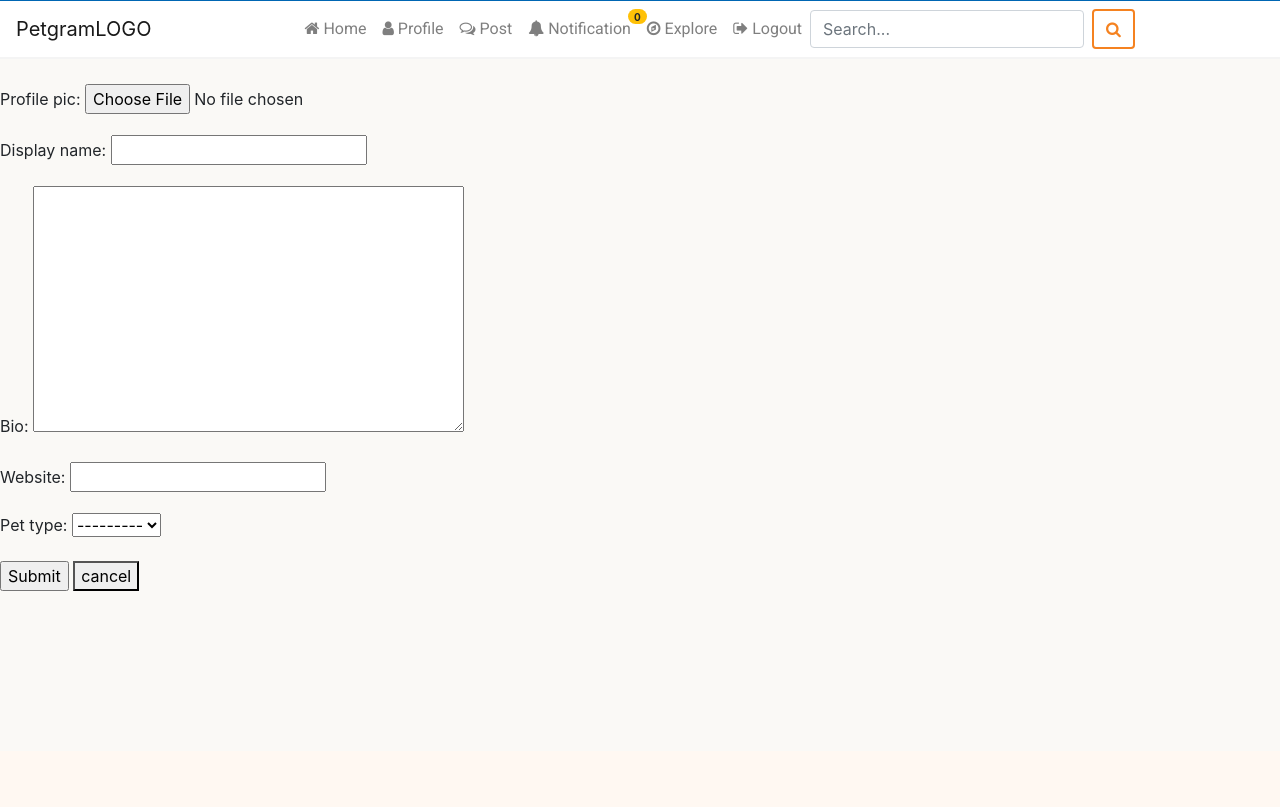
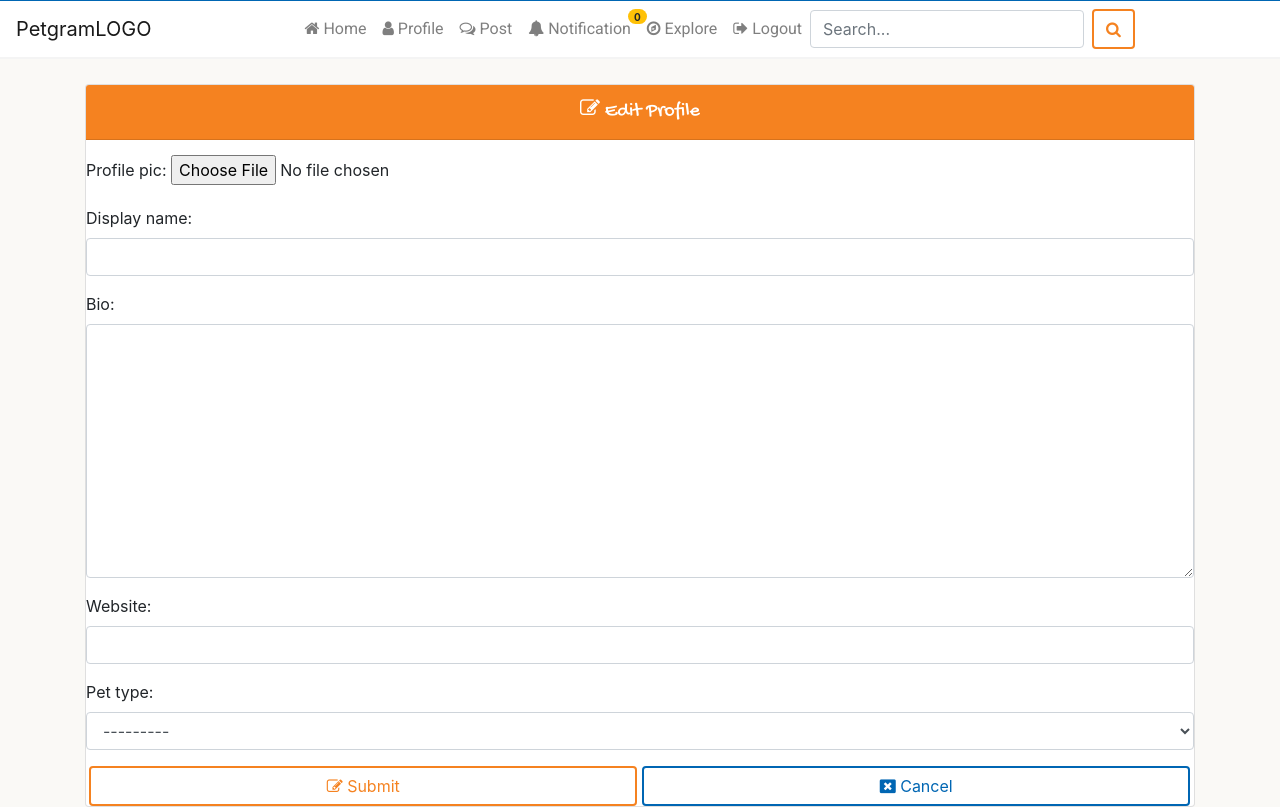
Before and after one commit to Eli-J-Camara/PetGram, a Django app: page /edit/1/ in a window 1280 px wide. Shown: the part 49-856 px from the top of the page. Before the commit the page ends 640 px from the top, so only its background shows below. Run offline with Django 3.2, Linux system fonts and the light colour scheme; the visitor is signed in with stand-in values (Sample User, id 1); data comes from the database, SQL or seed files in the repository; data that the repository does not hold is empty; some libraries are stand-ins or nearby versions.

Commit message:
edit profile css done

```diff
--- a/static/css/style.css
+++ b/static/css/style.css
@@ -188,6 +188,33 @@ li.list-group-item > a:hover {
     color: #fff;
 }
 
+.btn.profile-edit {
+    border: 2px solid #f58220;
+    color: #f58220;
+    background-color: #fff;
+    cursor: pointer;
+    width: 49.5%;
+    margin-left: 3px;
+}
+
+.btn.profile-edit:hover {
+    background-color: #f58220;
+    color: #fff;
+}
+
+.btn.edit-profile {
+    border: 2px solid #0066b3;
+    color: #0066b3;
+    background-color: #fff;
+    cursor: pointer;
+    width: 49.5%;
+}
+
+.btn.edit-profile:hover {
+    background-color: #0066b3;
+    color: #fff;
+}
+
 img.card-img-top {
     max-height: 500px;
     object-fit: cover;
--- a/templates/edit_profile.html
+++ b/templates/edit_profile.html
@@ -1,16 +1,41 @@
 <!DOCTYPE html>
+{% load static %}
 <html lang="en">
 <head>
     <meta charset="UTF-8">
     <meta name="viewport" content="width=device-width, initial-scale=1.0">
+    <link href="https://vjs.zencdn.net/7.11.4/video-js.css" rel="stylesheet" />
+    <link
+      rel="stylesheet"
+      href="https://maxcdn.bootstrapcdn.com/bootstrap/4.5.2/css/bootstrap.min.css"
+    />
+    <link
+      rel="stylesheet"
+      href="https://cdnjs.cloudflare.com/ajax/libs/font-awesome/4.7.0/css/font-awesome.min.css"
+    />
+    <link rel="stylesheet" href="{% static 'css/style.css' %}" />
+    <link rel="preconnect" href="https://fonts.gstatic.com">
+    <link href="https://fonts.googleapis.com/css2?family=Gochi+Hand&family=Roboto&family=Rock+Salt&display=swap" rel="stylesheet">
+    <script src="https://code.iconify.design/1/1.0.7/iconify.min.js"></script>
     <title>Document</title>
 </head>
 <body>
 {% include 'nav.html' %}
+<div class="container">
+<div class="card profile-card" style="width: 100%;">
+      <div class="card-header upload-head text-center">
+        <i class="fa fa-pencil-square-o" aria-hidden="true"></i>
+        Edit Profile
+      </div>
     <form method='post' enctype="multipart/form-data">
         {% csrf_token %}
         {{ form.as_p }}
-        <input type= "submit" value="Submit"> <a href="/profile/{{user.id}}/"><button>cancel</button></a>
+        <button class="btn profile-edit btn-md" type="submit"><i class="fa fa-pencil-square-o" aria-hidden="true"></i> Submit</button>
+        <a href="/profile/{{user.id}}/"><button class="btn edit-profile btn-md"> <i class="fa fa-window-close" aria-hidden="true"></i> Cancel</button></a>
+
     </form>
+    </div>
+    <script src="https://vjs.zencdn.net/7.11.4/video.min.js"></script>
+</div>
 </body>
 </html>
--- a/user_profile/forms.py
+++ b/user_profile/forms.py
@@ -6,3 +6,9 @@ class  ProfileForm(forms.ModelForm):
     class Meta:
         model = CustomUser
         fields = ("profile_pic", "display_name", "bio", "website", "pet_type")
+        widgets = {
+            'display_name': forms.TextInput(attrs={"class":"form-control"}),
+            'bio': forms.Textarea(attrs={"class":"form-control"}),
+            'website': forms.TextInput(attrs={"class":"form-control"}),
+            'pet_type': forms.Select(attrs={"class":"form-control"}),
+        }
--- a/user_profile/views.py
+++ b/user_profile/views.py
@@ -31,6 +31,7 @@ def edit_profile_view(request, user_id):
 
     form = ProfileForm(
         initial={
+            'profile_pic': user.profile_pic,
             'website': user.website,
             'bio':user.bio,
             'display_name':user.display_name,
```
